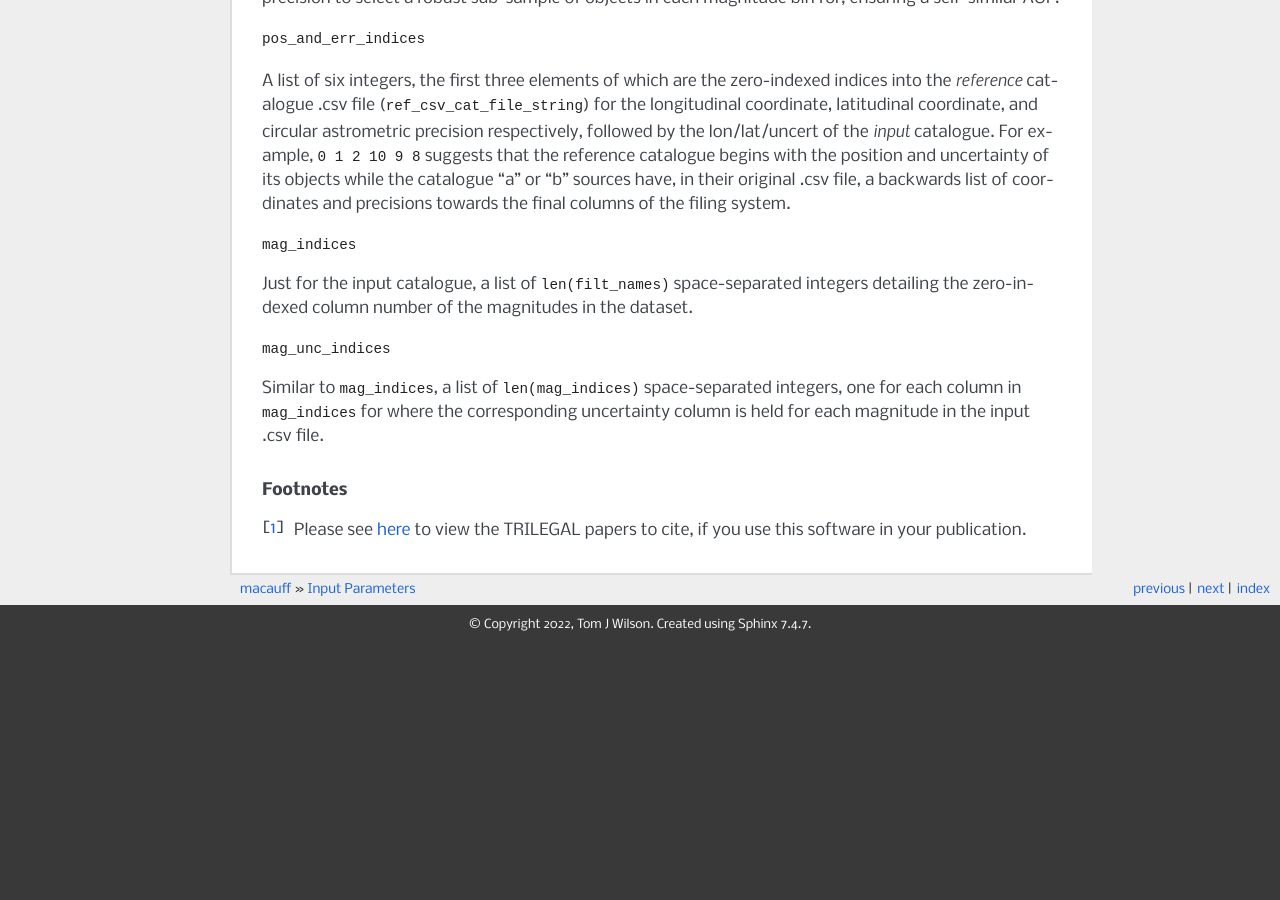
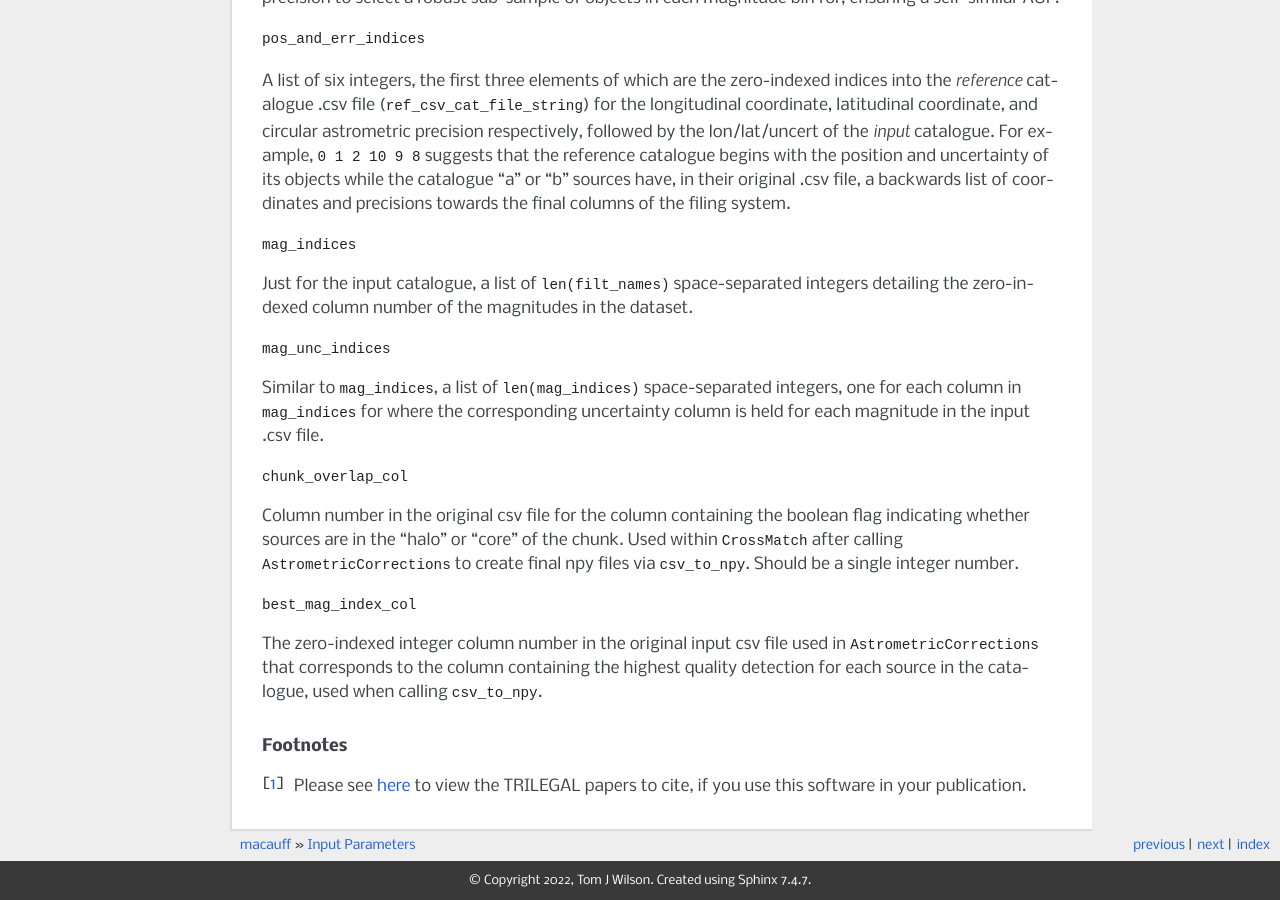
Before and after one commit to macauff/macauff, a Sphinx documentation site: the page built from docs/inputs.rst, in a window 1280 px wide and 900 px high, scrolled down 10629 px. Built offline with Sphinx 7.4.7, drawn with Linux system fonts in a browser that asks for light colours; before the commit the page ends 11273 px from its top, so only the background shows below that; some of the changed text lies outside the part shown.

Commit message:
Added descriptions of csv_to_npy specific CrossMatch input parameters.

```diff
--- a/docs/inputs.rst
+++ b/docs/inputs.rst
@@ -184,7 +184,7 @@ the inputs required in each catalogue parameters file if ``fit_gal_flag`` is ``T
 
 and the inputs required if ``correct_astrometry`` is ``True``:
 
-``best_mag_index``, ``nn_radius``, ``correct_astro_save_folder``, ``csv_cat_file_string``, ``ref_csv_cat_file_string``, ``correct_mag_array``, ``correct_mag_slice``, ``correct_sig_slice``, ``pos_and_err_indices``, ``mag_indices``, and ``mag_unc_indices``.
+``best_mag_index``, ``nn_radius``, ``correct_astro_save_folder``, ``csv_cat_file_string``, ``ref_csv_cat_file_string``, ``correct_mag_array``, ``correct_mag_slice``, ``correct_sig_slice``, ``pos_and_err_indices``, ``mag_indices``, ``mag_unc_indices``, ``chunk_overlap_col``, and ``best_mag_index_col``.
 
 .. note::
     ``run_fw_auf``, ``run_psf_auf``, ``psf_fwhms``, ``dens_mags``, ``snr_mag_params_path``, ``download_tri``, ``tri_set_name``, ``tri_filt_names``, ``tri_filt_num``, ``tri_maglim_faint``, ``tri_num_faint``, ``dens_dist``, ``dd_params_path``, ``l_cut_path``, ``gal_wavs``, ``gal_zmax``, ``gal_nzs``, ``gal_aboffsets``, ``gal_filternames``, and ``gal_al_avs`` are all currently required if ``correct_astrometry`` is ``True``, bypassing the nested flags above. For example, ``dens_dist`` is required as an input if ``compute_local_density`` and ``include_perturb_auf`` are both ``True``, or if ``correct_astrometry`` is set. This means that ``AstrometricCorrections`` implicitly always runs and fits for a full Astrometric Uncertainty Function.
@@ -353,6 +353,15 @@ Just for the input catalogue, a list of ``len(filt_names)`` space-separated inte
 
 Similar to ``mag_indices``, a list of ``len(mag_indices)`` space-separated integers, one for each column in ``mag_indices`` for where the corresponding uncertainty column is held for each magnitude in the input .csv file.
 
+``chunk_overlap_col``
+
+Column number in the original csv file for the column containing the boolean flag indicating whether sources are in the "halo" or "core" of the chunk. Used within ``CrossMatch`` after calling ``AstrometricCorrections`` to create final npy files via ``csv_to_npy``. Should be a single integer number.
+
+``best_mag_index_col``
+
+The zero-indexed integer column number in the original input csv file used in ``AstrometricCorrections`` that corresponds to the column containing the highest quality detection for each source in the catalogue, used when calling ``csv_to_npy``.
+
+
 .. rubric:: Footnotes
 
 .. [#] Please see `here <http://stev.oapd.inaf.it/~webmaster/trilegal_1.6/papers.html>`_ to view the TRILEGAL papers to cite, if you use this software in your publication.
```
Also changed, not shown: CHANGES.rst (+4 -4 lines).
